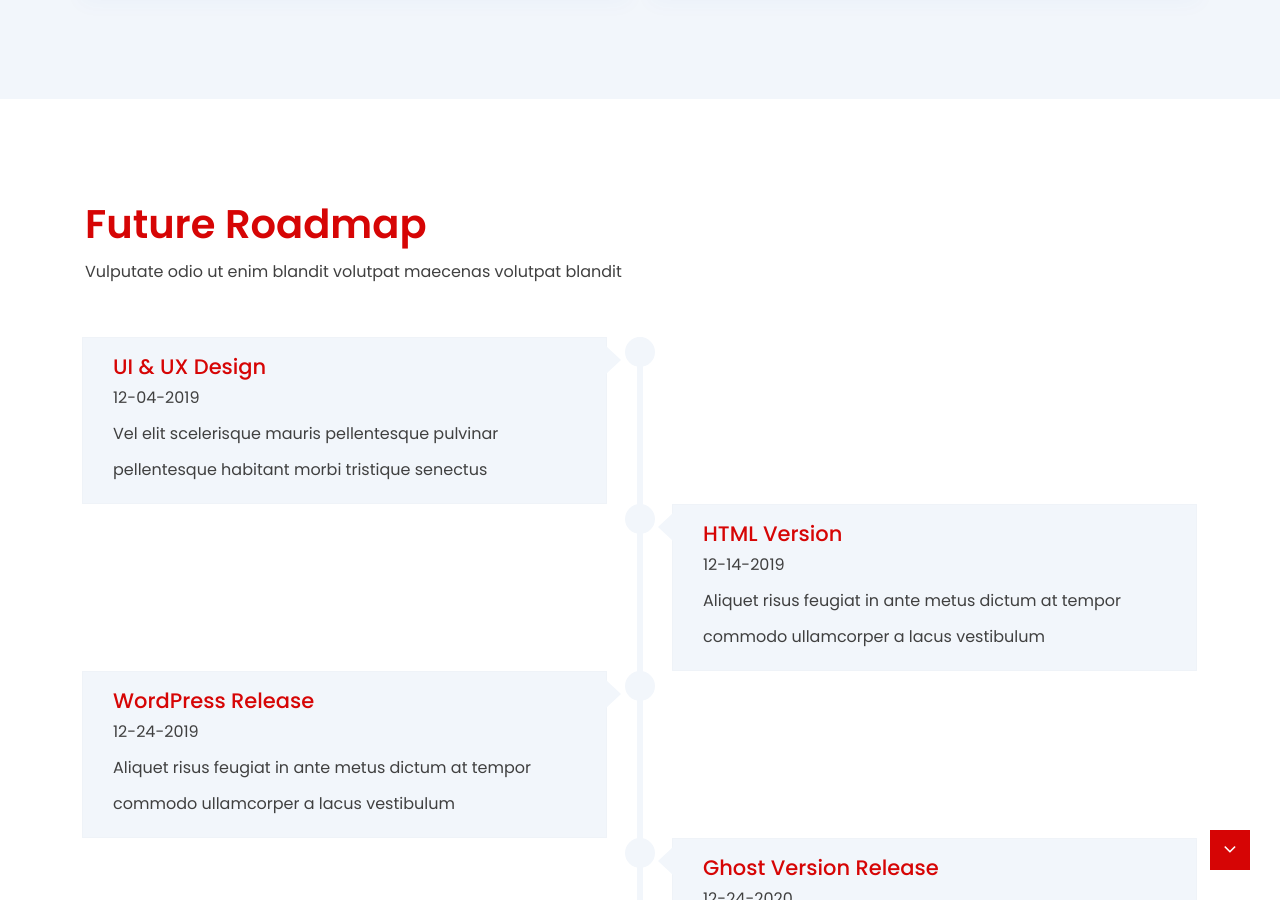
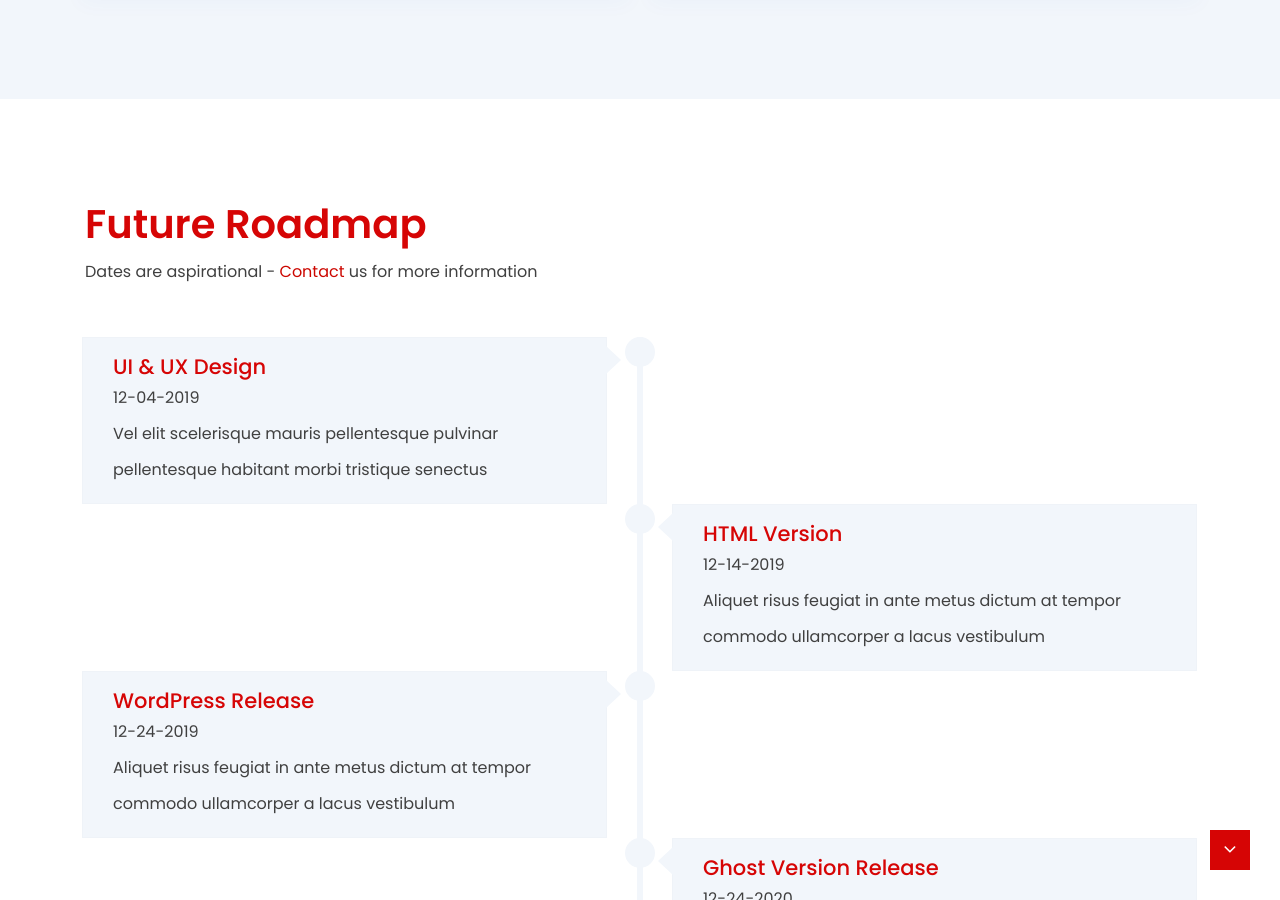
Before and after one commit to francois-dbag/TestDoxyTheme.github.io, a Jekyll site: the page built from index.html, in a window 1280 px wide and 900 px high, scrolled down 2387 px. Built offline with Jekyll 4.4.1, drawn with Linux system fonts in a browser that asks for light colours.

Commit message:
added aspirational to timeline dates

```diff
--- a/_includes/timeline_area.html
+++ b/_includes/timeline_area.html
@@ -4,7 +4,7 @@
         <div class="container">
             <div class="section-title">
                 <h2 class="heading-2">Future Roadmap</h2>
-                <p>Vulputate odio ut enim blandit volutpat maecenas volutpat blandit </p>
+                <p>Dates are aspirational -  <a href="/pages/contact" style="color: #cc0700">Contact</a> us for more information </p>
             </div>
 
             <div class="timeline">
```
